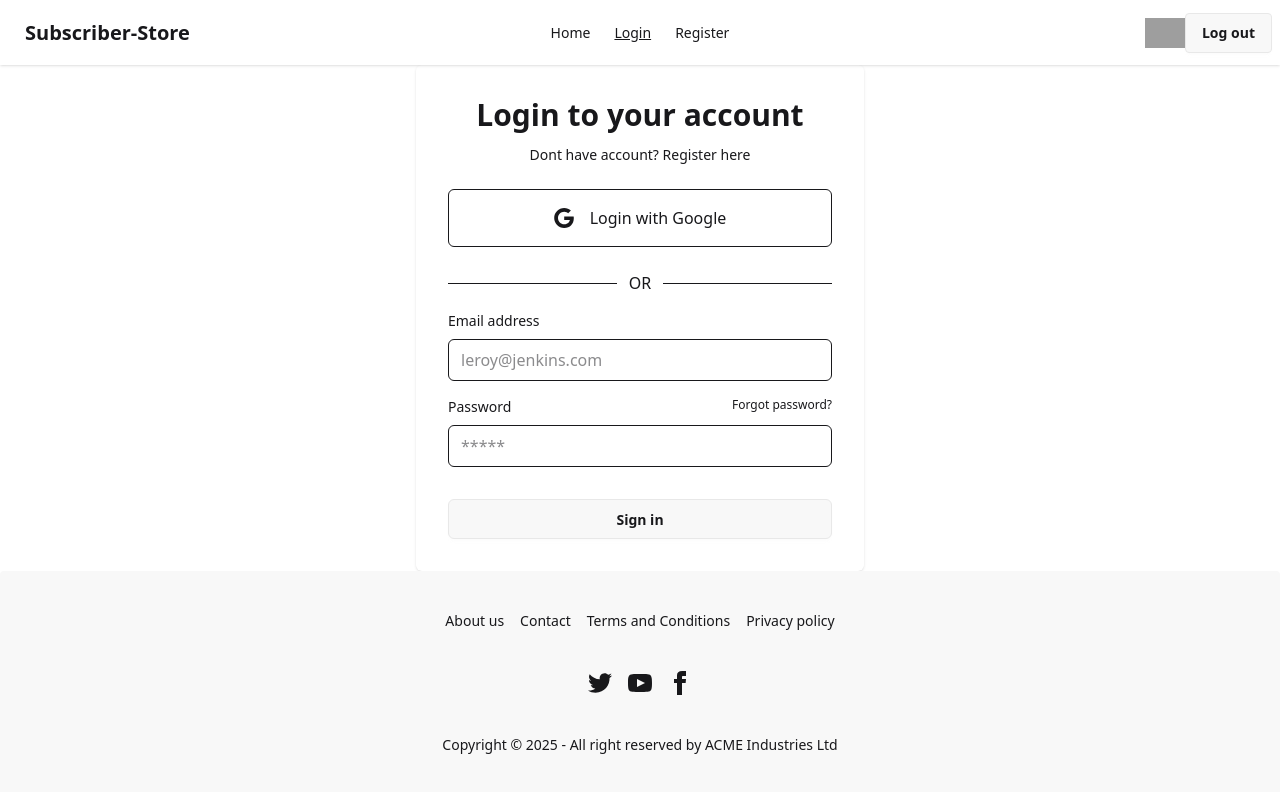
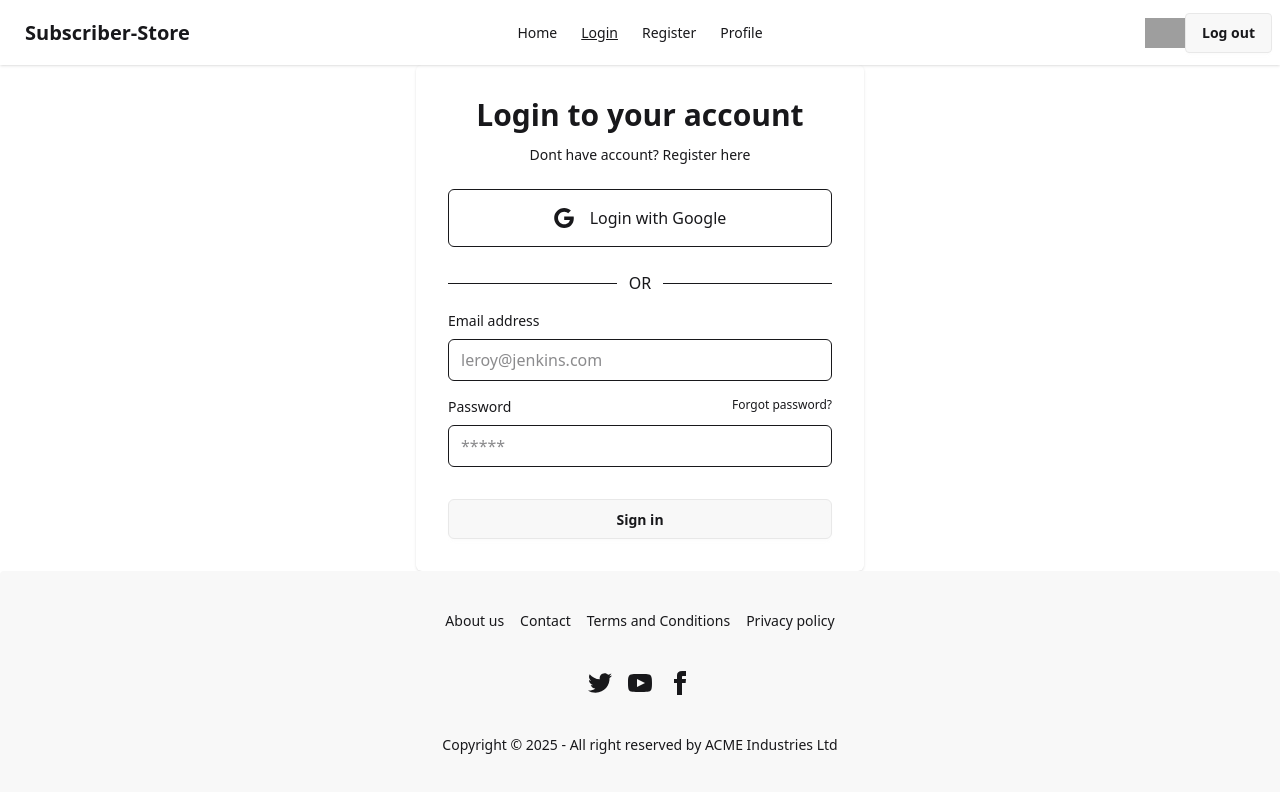
Before and after one commit to arifulmit17/subscription-box, a React (Vite) app: page /login in a window 1280 px wide. Shown: the top 792 px of the page. Built offline with nearby package versions, Linux system fonts and the light colour scheme; no server answers; sample sign-in values are in the browser's storage; grey boxes are pictures that could not be loaded.

Commit message:
added privateroute

```diff
--- a/src/Components/Navbar/Navbar.jsx
+++ b/src/Components/Navbar/Navbar.jsx
@@ -19,8 +19,12 @@ const Navbar = () => {
     const links=<>
     <li><NavLink to={'/'}>Home</NavLink></li>
     <li><NavLink to={'/login'}>Login</NavLink></li>
+    <li><NavLink to={'/register'}>Register</NavLink></li>
+    {user && <>
+      <li><NavLink to={'/userprofile'}>Profile</NavLink></li>
+    </> }
 
-      <li><NavLink to={'/register'}>Register</NavLink></li></>
+    </>
     return (
         <div className="navbar bg-base-100 shadow-sm">
   <div className="navbar-start">
--- /dev/null
+++ b/src/pages/UserProfile.jsx
@@ -0,0 +1,11 @@
+import React from 'react';
+
+const UserProfile = () => {
+    return (
+        <div>
+            This is user profile
+        </div>
+    );
+};
+
+export default UserProfile;
--- /dev/null
+++ b/src/routes/PrivateRoutes.jsx
@@ -0,0 +1,13 @@
+import React, { use } from 'react';
+import { AuthContext } from '../Contexts/AuthContext';
+import { Navigate } from 'react-router';
+
+const PrivateRoutes = ({children}) => {
+    const {user}=use(AuthContext);
+    if (!user){
+        return <Navigate to='/login'></Navigate>
+    }
+    return children;
+};
+
+export default PrivateRoutes;
--- a/src/routes/routes.jsx
+++ b/src/routes/routes.jsx
@@ -5,6 +5,8 @@ import Login from "../pages/Login";
 import Register from "../pages/Register";
 import ErrorPage from "../pages/ErrorPage";
 import SubscriptionDetails from "../pages/SubscriptionDetails";
+import PrivateRoutes from "./PrivateRoutes";
+import UserProfile from "../pages/UserProfile";
 
 const router=createBrowserRouter([
     {
@@ -27,7 +29,16 @@ const router=createBrowserRouter([
             },
             {
                 path: '/SubscriptionDetails/:id',
-                element: <SubscriptionDetails></SubscriptionDetails>
+                element: <PrivateRoutes>
+                    <SubscriptionDetails></SubscriptionDetails>
+                </PrivateRoutes>
+
+            },
+            {
+                path: '/userprofile',
+                element: <PrivateRoutes>
+                    <UserProfile></UserProfile>
+                </PrivateRoutes>
             }
         ]
     },
```
